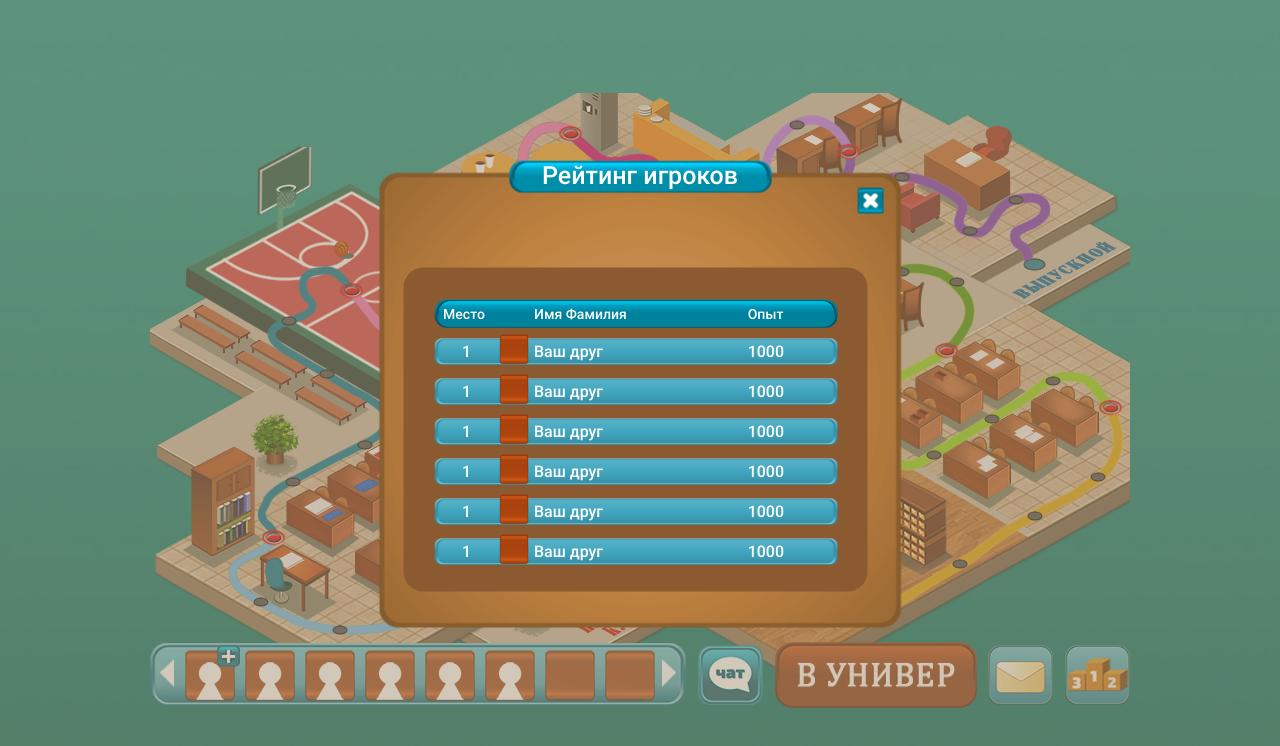
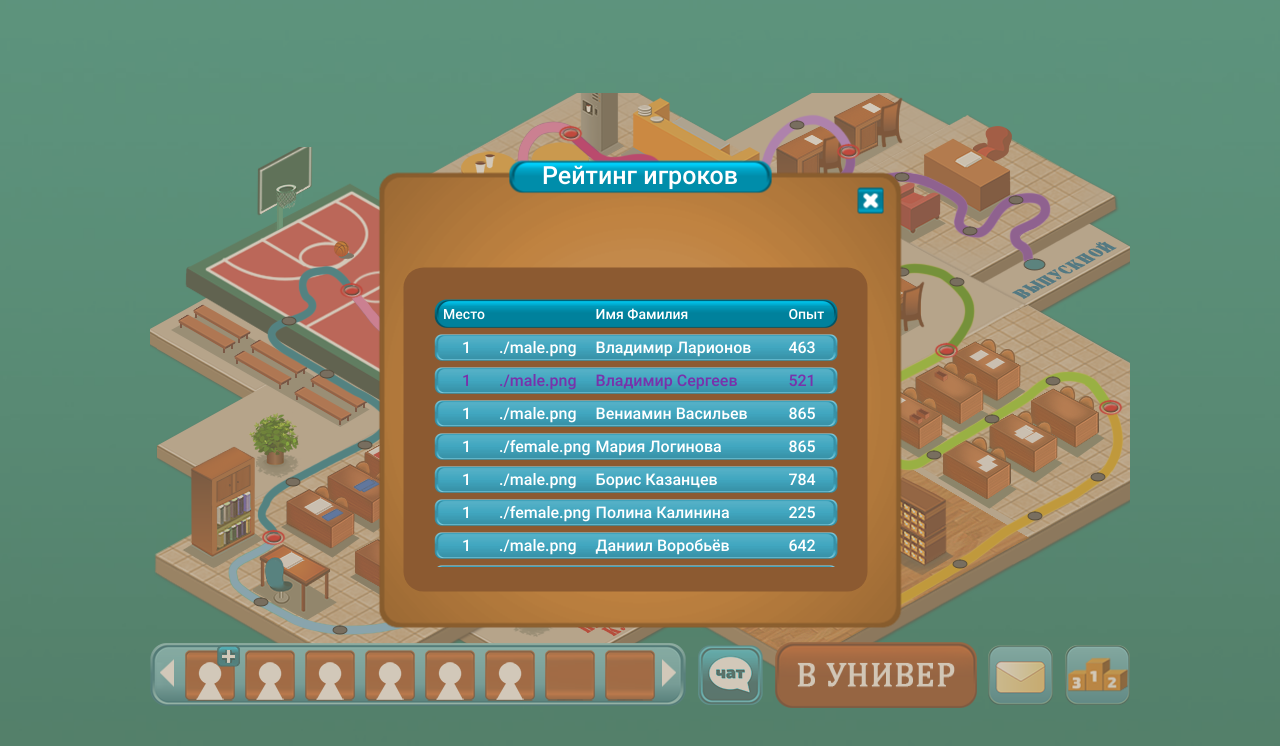
Before and after one commit to LivingstoneDoc/map-travel, a plain HTML site: page index.html in a window 1280 px wide. Both pictures are taken after a click on the button 1097 px from the left and 674 px from the top of the page. Drawn offline with Linux system fonts and the light colour scheme.

Commit message:
add: players data to the table

```diff
--- /dev/null
+++ b/data.js
@@ -0,0 +1,100 @@
+export const data = {
+    "rating": [
+		{
+			"id": "123",
+			"name": "Владимир",
+			"lastName": "Ларионов",
+			"img": "./male.png",
+			"points": "463"
+		},
+		{
+			"id": "9",
+			"name": "Владимир",
+			"lastName": "Сергеев",
+			"img": "./male.png",
+			"points": "521"
+		},
+		{
+			"id": "231",
+			"name": "Вениамин",
+			"lastName": "Васильев",
+			"img": "./male.png",
+			"points": "865"
+		},
+		{
+			"id": "321",
+			"name": "Мария",
+			"lastName": "Логинова",
+			"img": "./female.png",
+			"points": "865"
+		},
+		{
+			"id": "492",
+			"name": "Борис",
+			"lastName": "Казанцев",
+			"img": "./male.png",
+			"points": "784"
+		},
+		{
+			"id": "452",
+			"name": "Полина",
+			"lastName": "Калинина",
+			"img": "./female.png",
+			"points": "225"
+		},
+		{
+			"id": "796",
+			"name": "Даниил",
+			"lastName": "Воробьёв",
+			"img": "./male.png",
+			"points": "642"
+		},
+		{
+			"id": "4",
+			"name": "Эрик",
+			"lastName": "Аксёнов",
+			"img": "./male.png",
+			"points": "150"
+		},
+		{
+			"id": "1155",
+			"name": "Иван",
+			"lastName": "Иванов",
+			"img": "./male.png",
+			"points": "100"
+		},
+		{
+			"id": "12145",
+			"name": "Артем",
+			"lastName": "Алексеев",
+			"img": "./male.png",
+			"points": "1000"
+		}
+    ],
+    "friends": [
+        {
+            "id": "9",
+            "name": "Владимир",
+            "lastName": "Сергеев",
+            "img": "./male.png",
+        },
+        {
+            "id": "4",
+            "name": "Эрик",
+            "lastName": "Аксёнов",
+            "img": "./male.png"
+        },
+        {
+            "id": "15411",
+            "name": "Ирина",
+            "lastName": "Чеснокова",
+            "img": "./female.png"
+        },
+        {
+            "id": "15564",
+            "name": "Дарина",
+            "lastName": "Боброва",
+            "img": "./female.png"
+        }
+    ]
+}
--- a/index.html
+++ b/index.html
@@ -98,68 +98,7 @@
                   <th>Опыт</th>
                 </tr>
               </thead>
-              <tbody>
-                <tr>
-                  <td>1</td>
-                  <td><img class="table-avatar-img" src="./assets/icons/table-avatar-bg.png" alt="avatar"/></td>
-                  <td>Ваш друг</td>
-                  <td>1000</td>
-                </tr>
-                <tr>
-                  <td>1</td>
-                  <td><img class="table-avatar-img" src="./assets/icons/table-avatar-bg.png" alt="avatar"/></td>
-                  <td>Ваш друг</td>
-                  <td>1000</td>
-                </tr>
-                <tr>
-                  <td>1</td>
-                  <td><img class="table-avatar-img" src="./assets/icons/table-avatar-bg.png" alt="avatar"/></td>
-                  <td>Ваш друг</td>
-                  <td>1000</td>
-                </tr>
-                <tr>
-                  <td>1</td>
-                  <td><img class="table-avatar-img" src="./assets/icons/table-avatar-bg.png" alt="avatar"/></td>
-                  <td>Ваш друг</td>
-                  <td>1000</td>
-                </tr>
-                <tr>
-                  <td>1</td>
-                  <td><img class="table-avatar-img" src="./assets/icons/table-avatar-bg.png" alt="avatar"/></td>
-                  <td>Ваш друг</td>
-                  <td>1000</td>
-                </tr>
-                <tr>
-                  <td>1</td>
-                  <td><img class="table-avatar-img" src="./assets/icons/table-avatar-bg.png" alt="avatar"/></td>
-                  <td>Ваш друг</td>
-                  <td>1000</td>
-                </tr>
-                <tr>
-                  <td>1</td>
-                  <td><img class="table-avatar-img" src="./assets/icons/table-avatar-bg.png" alt="avatar"/></td>
-                  <td>Ваш друг</td>
-                  <td>1000</td>
-                </tr>
-                <tr>
-                  <td>1</td>
-                  <td><img class="table-avatar-img" src="./assets/icons/table-avatar-bg.png" alt="avatar"/></td>
-                  <td>Ваш друг</td>
-                  <td>1000</td>
-                </tr>
-                <tr>
-                  <td>1</td>
-                  <td><img class="table-avatar-img" src="./assets/icons/table-avatar-bg.png" alt="avatar"/></td>
-                  <td>Ваш друг</td>
-                  <td>1000</td>
-                </tr>
-                <tr>
-                  <td>1</td>
-                  <td><img class="table-avatar-img" src="./assets/icons/table-avatar-bg.png" alt="avatar"/></td>
-                  <td>Ваш друг</td>
-                  <td>1000</td>
-                </tr>
-              </tbody>
+              <tbody class="players-list"></tbody>
             </table>
           </div>
         </div>
--- a/main.js
+++ b/main.js
@@ -1,7 +1,9 @@
 import { sliderComponent } from "./slider.js";
 import { dialogComponent } from "./dialog.js";
 import { mapComponent } from "./map.js";
+import { playersInfoComponent } from "./players-info.js";
 
-  mapComponent();
-  sliderComponent();
-  dialogComponent();
+mapComponent();
+sliderComponent();
+dialogComponent();
+playersInfoComponent();
--- /dev/null
+++ b/players-info.js
@@ -0,0 +1,52 @@
+import { uiElements } from "./ui-components.js";
+import { data } from "./data.js";
+
+export const playersInfoComponent = () => {
+    const checkUsersList = () => {
+        const isDataEmpty = data.rating.length === 0;
+        if (isDataEmpty) {
+          uiElements.playersTable.innerHTML = '';
+          uiElements.playersTable.textContent = 'Список пуст';
+          uiElements.playersTable.classList.add('empty-list-text');
+        }
+        return isDataEmpty;
+    };
+
+    const getFriendsPlayers = () => {
+    const friendsIds = new Set(data.friends.map(element => element.id));
+    const friendsPlayers = data.rating.filter(element => friendsIds.has(element.id));
+    return friendsPlayers;
+    }
+
+    const getPlayersInfo = () => {
+    try {
+        checkUsersList();
+        const friendsPlayers = getFriendsPlayers();
+        uiElements.playersList.innerHTML = '';
+        const tableRowsFragment = document.createDocumentFragment();
+        for (let player of data.rating) {
+        const playerInfo = document.createElement('tr');
+        const playerPlace = document.createElement('td');
+        playerPlace.textContent = '1';
+        const playerAvatar = document.createElement('td');
+        playerAvatar.textContent = player.img;
+        const playerName = document.createElement('td');
+        playerName.textContent = `${player.name} ${player.lastName}`;
+        const playerSkill = document.createElement('td');
+        playerSkill.textContent = player.points;
+        playerInfo.append(playerPlace);
+        playerInfo.append(playerAvatar);
+        playerInfo.append(playerName);
+        playerInfo.append(playerSkill);
+        if (friendsPlayers.some(friendPlayer => friendPlayer.id === player.id)) {
+            playerInfo.classList.add('player-friend');
+        }
+        tableRowsFragment.append(playerInfo);
+        }
+        uiElements.playersList.append(tableRowsFragment);
+    } catch(err) {
+        console.error(err);
+    }
+    };
+    getPlayersInfo();
+}
--- a/style.css
+++ b/style.css
@@ -295,3 +295,12 @@ body {
 .scroll-lock {
   overflow: hidden;
 }
+
+.empty-list-text {
+  display: flex;
+  justify-content: center;
+}
+
+.player-friend {
+  color: #7932ab;
+}
--- a/ui-components.js
+++ b/ui-components.js
@@ -13,5 +13,7 @@ export const uiElements = {
     chatBtn: document.querySelector('.chat-btn'),
     mailBtn:document.querySelector('.mail-btn'),
     dialogCloseBtn: document.querySelectorAll('.dialog-close-btn'),
-    body: document.querySelector('body')
+    body: document.querySelector('body'),
+    playersTable: document.querySelector('.dialog-players-table'),
+    playersList: document.querySelector('.players-list')
 };
```
